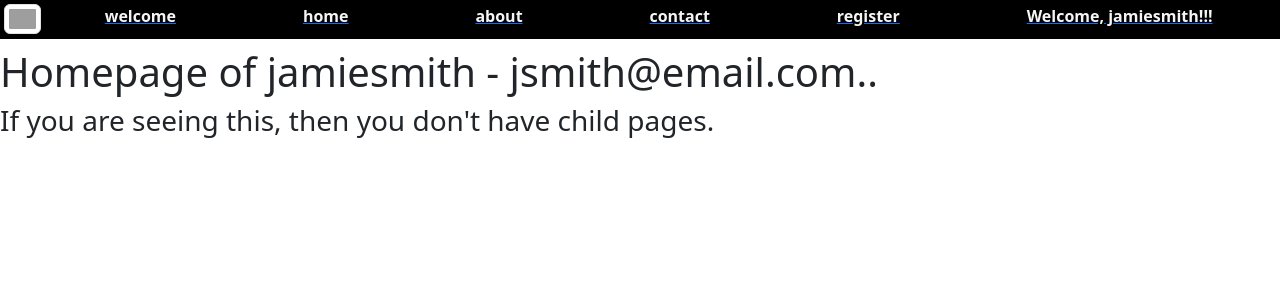
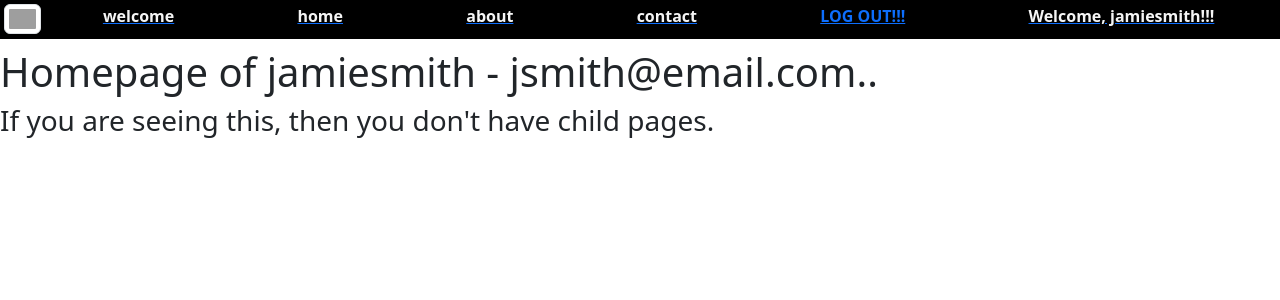
Before and after one commit to dho1115/beat-the-idols-iii, a React (Vite) app: page /currentUser/e3288652-f5be-4e52-b315-a7c232c9e0cb/ in a window 1280 px wide. Shown: the top 300 px of the page. Built offline with nearby package versions, Linux system fonts and the light colour scheme; data requests are answered from the project's data file; grey boxes are pictures that could not be loaded.

Commit message:
Update WelcomeNavbar.jsx
Added logic to make one names on the link dynamic: If the user is logged in, it will say, "[ username ]'s homepage". Otherwise, if you're not registered, it will say, register.

```diff
--- a/src/components/navigationbars/welcome/WelcomeNavbar.jsx
+++ b/src/components/navigationbars/welcome/WelcomeNavbar.jsx
@@ -4,6 +4,7 @@ import {useState, useEffect, useContext} from 'react'
 import { Link } from 'react-router-dom';
 import { useLocation } from 'react-router-dom';
 import { dataContext } from '../../../App';
+import { usePost } from '../../../functions/postapi';
 
 //Media.
 import logo from "../../../media/images/BeatTheIdols_NoBackground.png";
@@ -12,24 +13,41 @@ import "./WelcomeNavbar.styles.css";
 
 const WelcomeNavbar = () => {
   const location = useLocation();
-  const { currentUser } = useContext(dataContext);
+  const { currentUser, setCurrentUser } = useContext(dataContext);
+  const { id, username } = currentUser;
 
   const [generalRoutes, setGeneralRoutes] = useState([{ name: 'welcome', path: '/' }, { name: 'home', path: '/home' }, { name: 'about', path: '/about' }, { name: 'contact', path: '/contact' }, { name: 'register', path: '/register' }])
 
   useEffect(() => {
-    if (currentUser.id && currentUser.username) {
-      setGeneralRoutes(prv => ([...prv, {name: `Welcome, ${currentUser.username}!!!`, path: '/'}]))
+    if (id && username) {
+      setGeneralRoutes(prv => ([...prv, {name: `Welcome, ${username}!!!`, path: '/'}]))
     }
-  }, [Object.values(currentUser).length]);
+  }, [id, username]); //Checks to see if there is a current user.
 
   return (
     <nav className='welcome-navbar p-1 mb-0 sticky-top' style={{position: 'absolute', top: '0%', left: '0%', right: '0%'}}>
-      <a class="navbar-brand" href="/" style={{ width: '3vw' }}><img src={logo} className='img-thumbnail welcome-nav-img' /></a>
+      <a class="navbar-brand" href="/" style={{ width: '3vw' }}><img src={logo} className='img-thumbnail welcome-nav-img' /></a> {/* logo on the left */}
       <div className='welcome-link-container p-0'>
         {
           generalRoutes
-            .filter(val => val.path != location.pathname)
-            .map((route, idx) => <Link to={route.path}><strong style={{color: 'whiteSmoke'}} key={idx}>{route.name}</strong></Link>)
+            .filter(val => val.path != location.pathname) //shows links that do not lead back to the page you are currently on.
+            .map(({name, path}, idx) => {
+              if ((name == 'register') && (id && username) && (location.pathname != "/")) {
+                return (
+                  <Link to="/" key={idx} onClick={() => alert("create logic to log out of database as well as the useContext state!!!")}><strong>LOG OUT!!!</strong></Link>
+                )
+              }
+              else if (name == 'register' && (id && username) && (location.pathname == '/')) {
+                return (
+                  <Link to={path}><strong style={{ color: 'whiteSmoke' }} key={idx}>{username}'s homepage</strong></Link>
+                )
+              }
+              else {
+                return (
+                  <Link to={path}><strong style={{ color: 'whiteSmoke' }} key={idx}>{name}</strong></Link>
+                )
+              }
+            })
         }
       </div>
     </nav>
```
